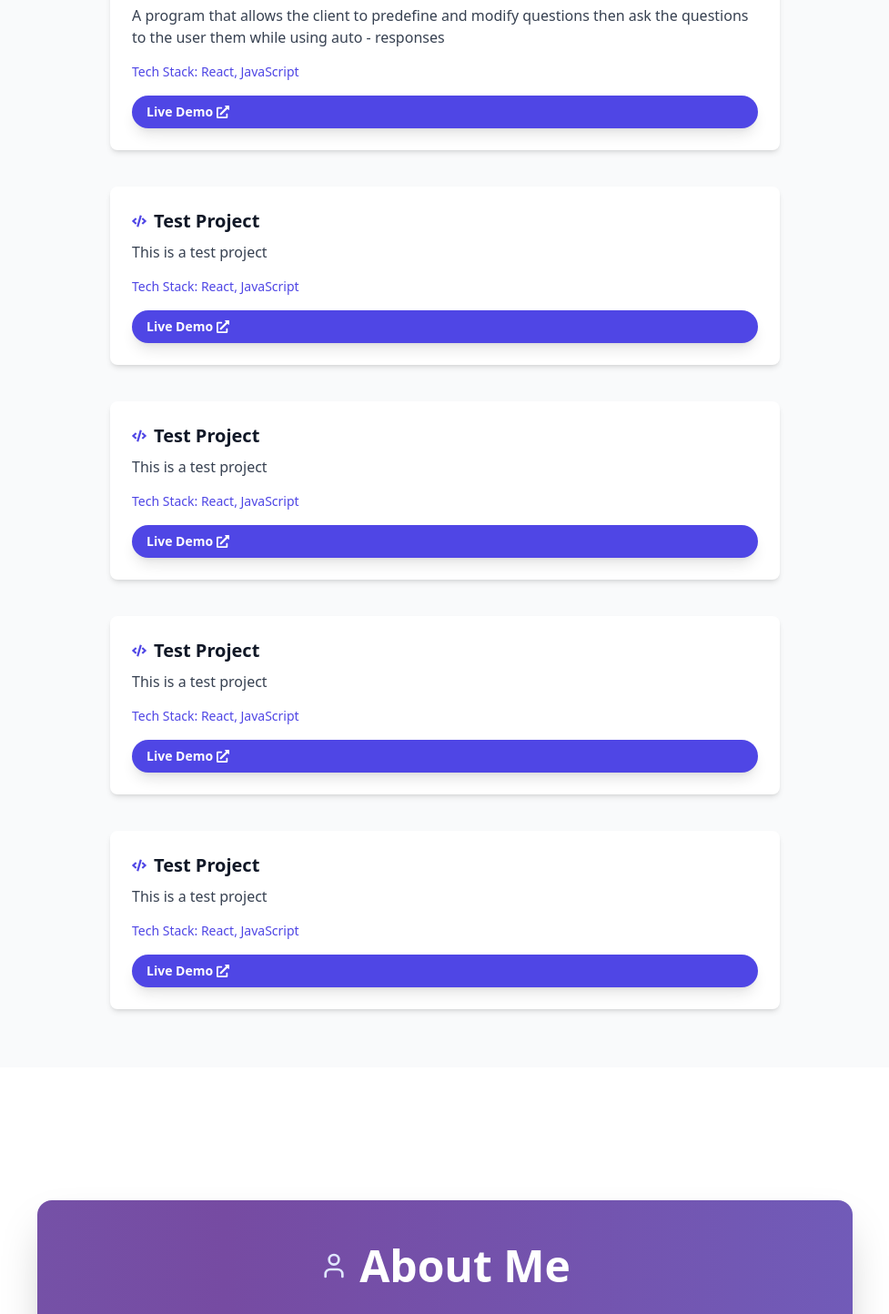
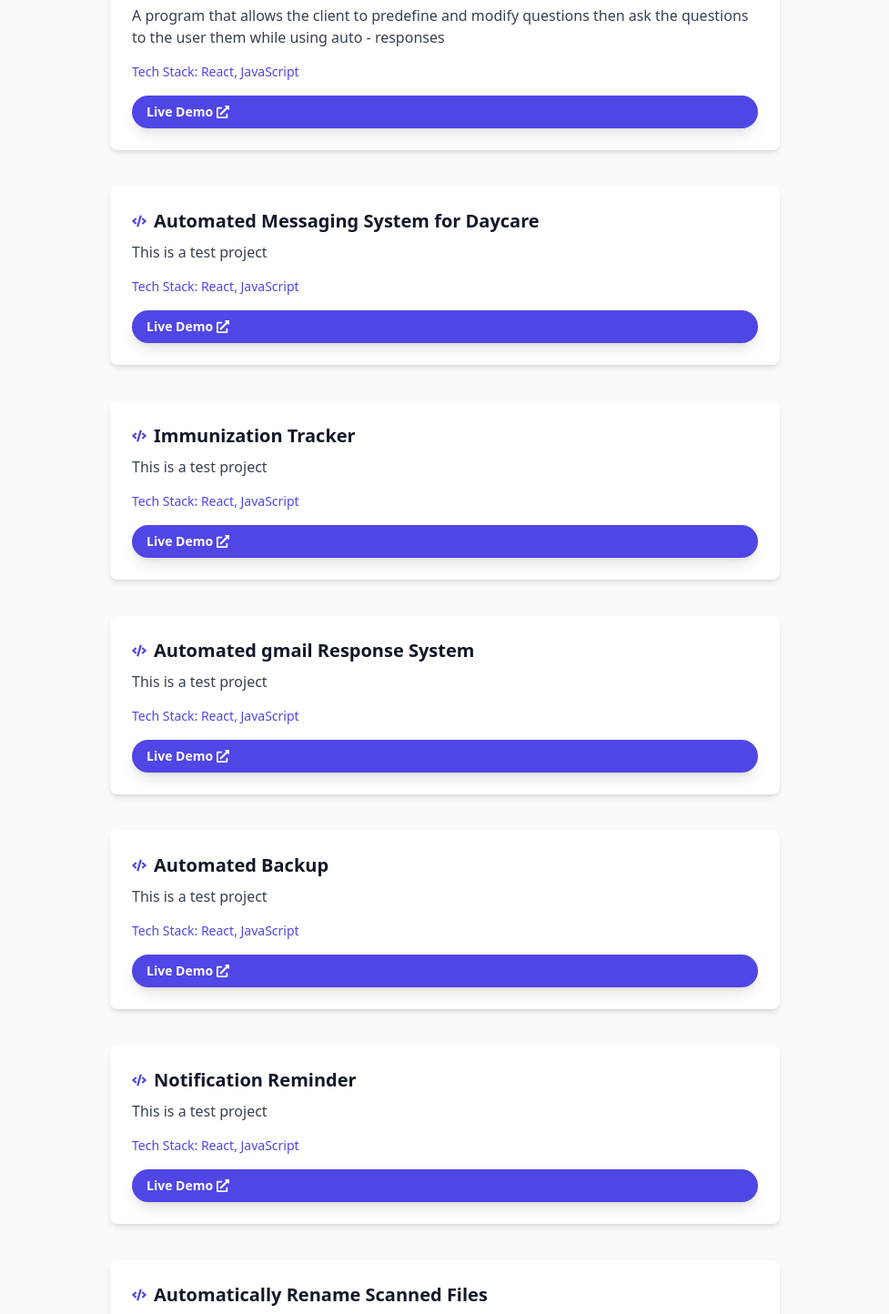
Before and after one commit to KodyHatcher/KodyHatcher.github.io, a React (Create React App) app in the folder tech_portfolio/: page / in a window 1280 px wide. Shown: the part 1330-2774 px from the top of the page at 91% size, without its empty margins (151-1128 px from the left). Built offline with nearby package versions, Linux system fonts and the light colour scheme.

Commit message:
Added test projects

```diff
--- a/tech_portfolio/src/components/project_list.js
+++ b/tech_portfolio/src/components/project_list.js
@@ -1,7 +1,7 @@
 const project_list = [
   {
     id: 1,
-    title: "CallSync Scheduler",
+    title: "Call Transcript Event Generator",
     description:
       "A React app that trasncribes a phone call and schedules and event",
     tech: ["React", "Python", "Flask", "JavaScript", "TailwindCSS", "OpenAI"],
@@ -17,32 +17,56 @@ const project_list = [
   },
   {
     id: 3,
-    title: "Test Project",
+    title: "Automated Messaging System for Daycare",
     description: "This is a test project",
     tech: ["React", "JavaScript"],
     demo: "https://www.google.com/",
   },
   {
     id: 4,
-    title: "Test Project",
+    title: "Immunization Tracker",
     description: "This is a test project",
     tech: ["React", "JavaScript"],
     demo: "https://www.google.com/",
   },
   {
     id: 5,
-    title: "Test Project",
+    title: "Automated gmail Response System",
     description: "This is a test project",
     tech: ["React", "JavaScript"],
     demo: "https://www.google.com/",
   },
   {
     id: 6,
-    title: "Test Project",
+    title: "Automated Backup",
     description: "This is a test project",
+    tech: ["React", "JavaScript"],
+    demo: "https://www.google.com/",
+  },
+  {
+    id: 7,
+    title: "Notification Reminder",
+    description: "This is a test project",
+    tech: ["React", "JavaScript"],
+    demo: "https://www.google.com/",
+  },
+  {
+    id: 8,
+    title: "Automatically Rename Scanned Files",
+    description: "This is a test project",
+    tech: ["React", "JavaScript"],
+    demo: "https://www.google.com/",
+  },
+  {
+    id: 9,
+    title: "",
+    description: "Phone Call Agent",
     tech: ["React", "JavaScript"],
     demo: "https://www.google.com/",
   },
 ];
 
+("Figure out the MainProject and if its worth adding");
+("Same for Next Gen Reader or not since it uses mongoDB ");
+
 export default project_list;
```
